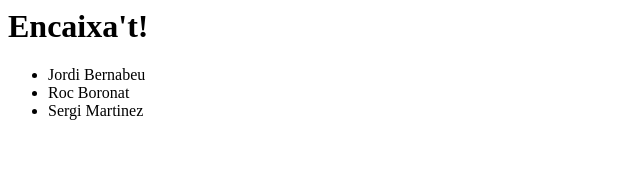
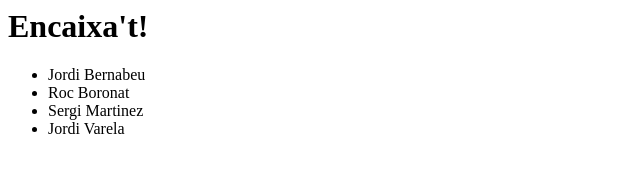
Before and after one commit to sergiandreplace/catdroid-finappsparty-encaixat, a plain HTML site: page j2ee-server/index.html in a window 1280 px wide. Shown: the full height of the page, 0-640 px from the left. Drawn offline with Linux system fonts and the light colour scheme.

Commit message:
[server] Jordi Varela has arrived to FinAppsParty!

```diff
--- a/j2ee-server/index.html
+++ b/j2ee-server/index.html
@@ -4,4 +4,5 @@
 <li>Jordi Bernabeu</li>
 <li>Roc Boronat</li>
 <li>Sergi Martinez</li>
+<li>Jordi Varela</li>
 </ul>
```
